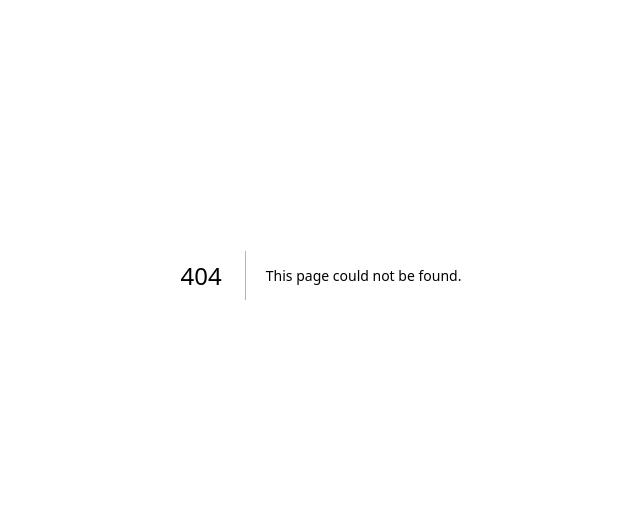
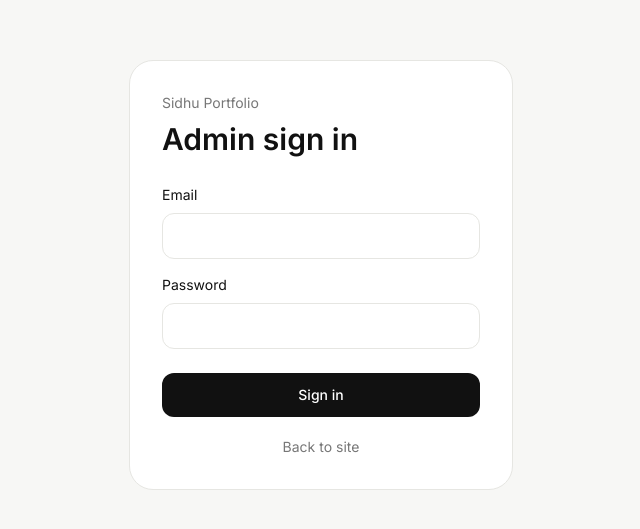
Before and after one commit to Im-Siddhant/sidhu-portfolio, a Next.js app: page /admin/login in a window 1280 px wide. Before the commit this address had no page. Shown: the part 125-654 px from the top of the page, without its empty margins (319-959 px from the left). Built offline with nearby package versions, Linux system fonts and the light colour scheme.

Commit message:
feat: add Supabase admin login

```diff
--- /dev/null
+++ b/app/admin/login/page.tsx
@@ -0,0 +1,9 @@
+'use client';
+import { FormEvent, useState } from 'react';
+import { createClient } from '@/lib/supabase/browser';
+
+export default function LoginPage() {
+  const [email,setEmail]=useState(''); const [password,setPassword]=useState(''); const [error,setError]=useState(''); const [loading,setLoading]=useState(false);
+  async function submit(e: FormEvent) { e.preventDefault(); setLoading(true); setError(''); const supabase=createClient(); const {error}=await supabase.auth.signInWithPassword({email,password}); if(error){setError('Invalid email or password.');setLoading(false);return;} window.location.href='/admin'; }
+  return <main className="min-h-screen grid place-items-center px-4"><form onSubmit={submit} className="w-full max-w-sm rounded-3xl border border-line bg-white p-8"><p className="text-sm text-muted">Sidhu Portfolio</p><h1 className="mt-2 text-3xl font-semibold">Admin sign in</h1><div className="mt-7 space-y-4"><label className="block text-sm">Email<input required type="email" autoComplete="email" value={email} onChange={e=>setEmail(e.target.value)} className="mt-2 w-full rounded-xl border border-line px-4 py-3 outline-none focus:border-ink" /></label><label className="block text-sm">Password<input required type="password" autoComplete="current-password" value={password} onChange={e=>setPassword(e.target.value)} className="mt-2 w-full rounded-xl border border-line px-4 py-3 outline-none focus:border-ink" /></label></div>{error&&<p className="mt-4 text-sm text-red-600">{error}</p>}<button disabled={loading} className="mt-6 w-full rounded-xl bg-ink px-4 py-3 text-sm font-medium text-white disabled:opacity-50">{loading?'Signing in…':'Sign in'}</button><a href="/" className="mt-5 block text-center text-sm text-muted">Back to site</a></form></main>;
+}
```
